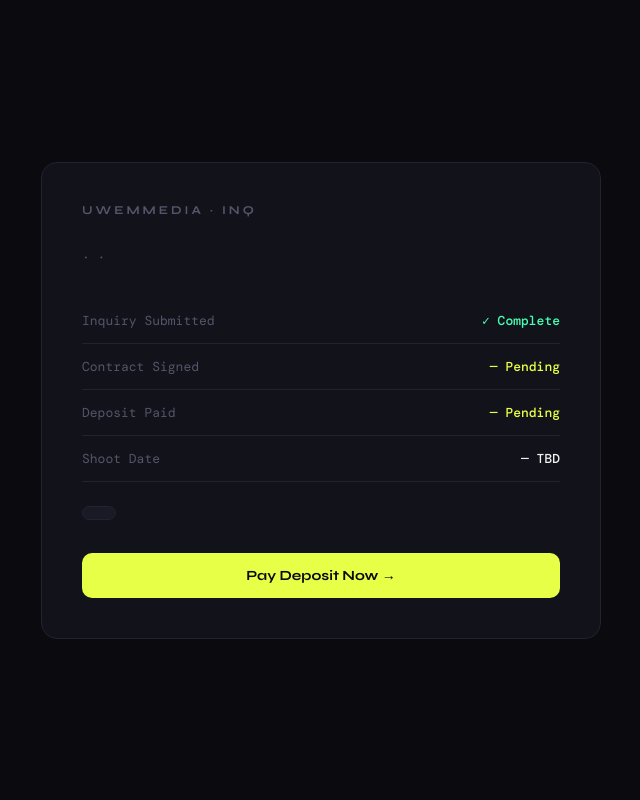
After one commit to RichFixes/INQ, a Flask app: template templates/inquiry_status.html in a window 1280 px wide. The commit adds this page. Shown: the whole page, without its empty margins (319-959 px from the left). Run offline with Flask 3, Linux system fonts and the light colour scheme; the template is opened without the code that fills it, so the values that code supplies are empty.

Commit message:
feat: add persistent inquiry token links for client return visits

```diff
--- a/run.py
+++ b/run.py
@@ -92,7 +92,7 @@ def submit():
     pdf_path = generate_contract(name, service, date, budget, budget_display, details, package)
 
     # 5. Save submission to log
-    save_submission(
+    entry = save_submission(
         name=name,
         email=email,
         service=service,
@@ -109,7 +109,8 @@ def submit():
         "thank_you.html",
         name=name,
         calendly_url=os.getenv("CALENDLY_URL"),
-        pdf_path=pdf_path
+        pdf_path=pdf_path,
+        token=entry.token
     )
 
 
@@ -121,6 +122,13 @@ def download_contract(client_name):
         return f"Contract for {client_name} not found.", 404
     return send_file(filepath, as_attachment=True)
 
+@app.route("/inquiry/<token>")
+def inquiry_status(token):
+    from models import Inquiry
+    inquiry = Inquiry.query.filter_by(token=token).first()
+    if not inquiry:
+        return render_template("404.html"), 404
+    return render_template("inquiry_status.html", s=inquiry)
 
 @app.route("/schedule", methods=["GET", "POST"])
 def schedule():
--- /dev/null
+++ b/templates/inquiry_status.html
@@ -0,0 +1,145 @@
+<!DOCTYPE html>
+<html lang="en">
+<head>
+  <meta charset="UTF-8">
+  <meta name="viewport" content="width=device-width, initial-scale=1.0">
+  <title>Your INQ — {{ s.name }}</title>
+  <link rel="icon" type="image/png" href="{{ url_for('static', filename='Uwem_Logo.png') }}">
+  <link href="https://fonts.googleapis.com/css2?family=Syne:wght@600;700;800&family=DM+Mono:wght@400;500&display=swap" rel="stylesheet">
+  <style>
+    *, *::before, *::after { box-sizing: border-box; margin: 0; padding: 0; }
+    :root {
+      --bg: #0a0a0f;
+      --surface: #12121a;
+      --surface2: #1a1a26;
+      --border: #222230;
+      --accent: #e8ff47;
+      --text: #f0f0f0;
+      --muted: #55556a;
+      --green: #47ffb2;
+    }
+    body {
+      background: var(--bg);
+      color: var(--text);
+      font-family: 'DM Mono', monospace;
+      min-height: 100vh;
+      display: flex;
+      flex-direction: column;
+      align-items: center;
+      justify-content: center;
+      padding: 40px 20px;
+    }
+    .card {
+      background: var(--surface);
+      border: 1px solid var(--border);
+      border-radius: 16px;
+      padding: 40px;
+      max-width: 560px;
+      width: 100%;
+    }
+    .logo {
+      font-family: 'Syne', sans-serif;
+      font-size: 12px;
+      font-weight: 700;
+      letter-spacing: 3px;
+      text-transform: uppercase;
+      color: var(--muted);
+      margin-bottom: 32px;
+    }
+    .client-name {
+      font-family: 'Syne', sans-serif;
+      font-size: 28px;
+      font-weight: 800;
+      letter-spacing: -1px;
+      margin-bottom: 4px;
+    }
+    .service {
+      color: var(--muted);
+      font-size: 13px;
+      margin-bottom: 32px;
+    }
+    .status-row {
+      display: flex;
+      justify-content: space-between;
+      align-items: center;
+      padding: 14px 0;
+      border-bottom: 1px solid var(--border);
+      font-size: 13px;
+    }
+    .status-row:last-of-type { border-bottom: none; }
+    .status-label { color: var(--muted); }
+    .status-val { font-weight: 500; }
+    .done { color: var(--green); }
+    .pending { color: var(--accent); }
+    .stage-badge {
+      display: inline-block;
+      margin-top: 24px;
+      background: var(--surface2);
+      border: 1px solid var(--border);
+      border-radius: 99px;
+      padding: 6px 16px;
+      font-size: 11px;
+      text-transform: uppercase;
+      letter-spacing: 1px;
+      color: var(--muted);
+    }
+    .pay-btn {
+      display: block;
+      margin-top: 28px;
+      background: var(--accent);
+      color: #0a0a0f;
+      font-family: 'Syne', sans-serif;
+      font-weight: 700;
+      font-size: 14px;
+      text-align: center;
+      padding: 14px;
+      border-radius: 10px;
+      text-decoration: none;
+      transition: opacity 0.2s;
+    }
+    .pay-btn:hover { opacity: 0.85; }
+    .paid-notice {
+      margin-top: 28px;
+      text-align: center;
+      color: var(--green);
+      font-size: 13px;
+    }
+  </style>
+</head>
+<body>
+  <div class="card">
+    <div class="logo">UwemMedia · INQ</div>
+    <div class="client-name">{{ s.name }}</div>
+    <div class="service">{{ s.service }} · {{ s.package }} · {{ s.budget_display }}</div>
+
+    <div class="status-row">
+      <span class="status-label">Inquiry Submitted</span>
+      <span class="status-val done">✓ Complete</span>
+    </div>
+    <div class="status-row">
+      <span class="status-label">Contract Signed</span>
+      <span class="status-val {{ 'done' if s.contract_signed else 'pending' }}">
+        {{ '✓ Signed' if s.contract_signed else '— Pending' }}
+      </span>
+    </div>
+    <div class="status-row">
+      <span class="status-label">Deposit Paid</span>
+      <span class="status-val {{ 'done' if s.deposit_paid else 'pending' }}">
+        {{ '✓ Paid' if s.deposit_paid else '— Pending' }}
+      </span>
+    </div>
+    <div class="status-row">
+      <span class="status-label">Shoot Date</span>
+      <span class="status-val">{{ s.shoot_date or '— TBD' }}</span>
+    </div>
+
+    <div class="stage-badge">{{ s.stage | replace('_', ' ') | title }}</div>
+
+    {% if not s.deposit_paid %}
+    <a href="#" class="pay-btn">Pay Deposit Now →</a>
+    {% else %}
+    <div class="paid-notice">✓ Deposit received — you're confirmed.</div>
+    {% endif %}
+  </div>
+</body>
+</html>
```
Also changed, not shown: templates/thank_you.html (+9 -8 lines).
